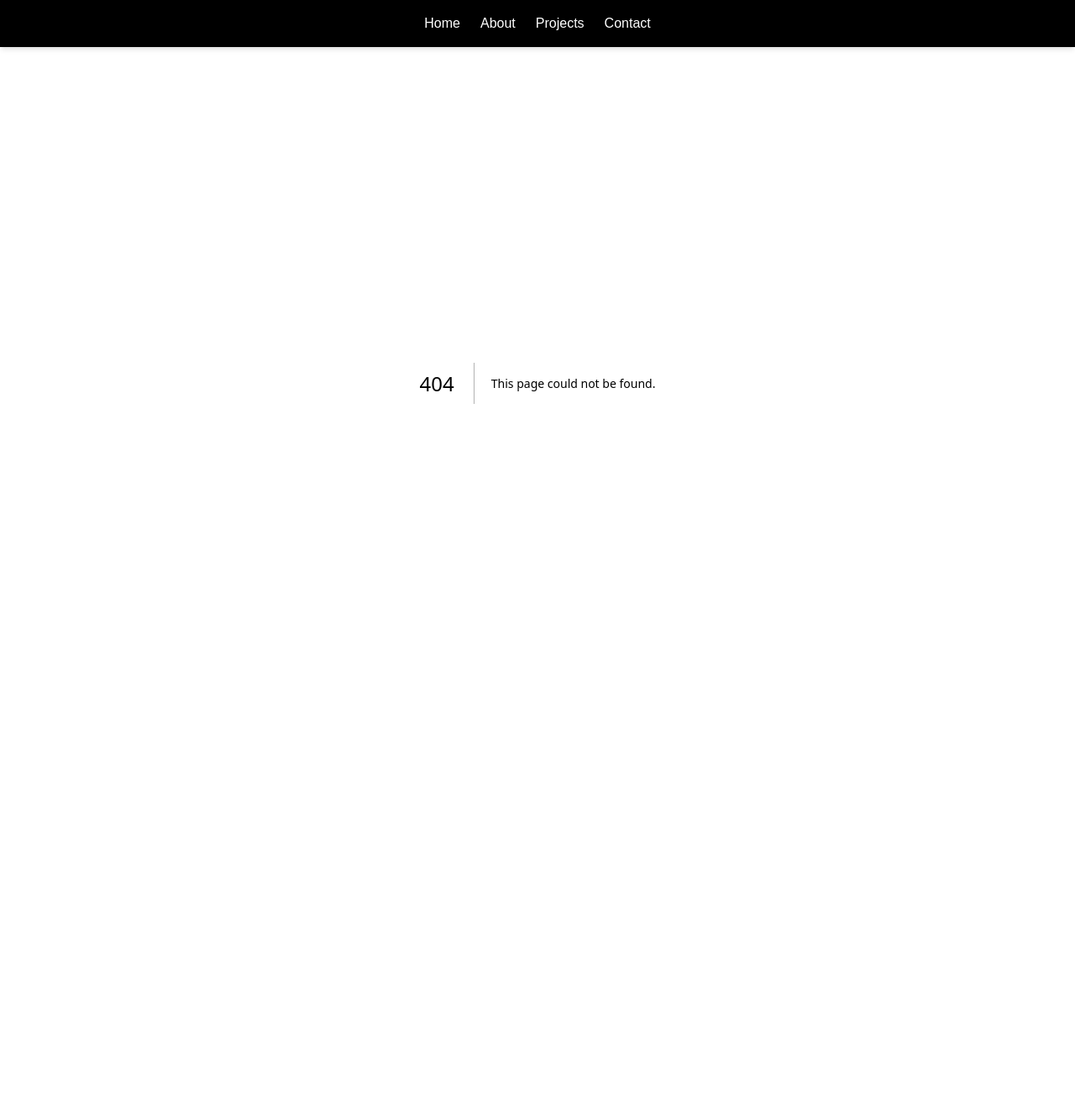
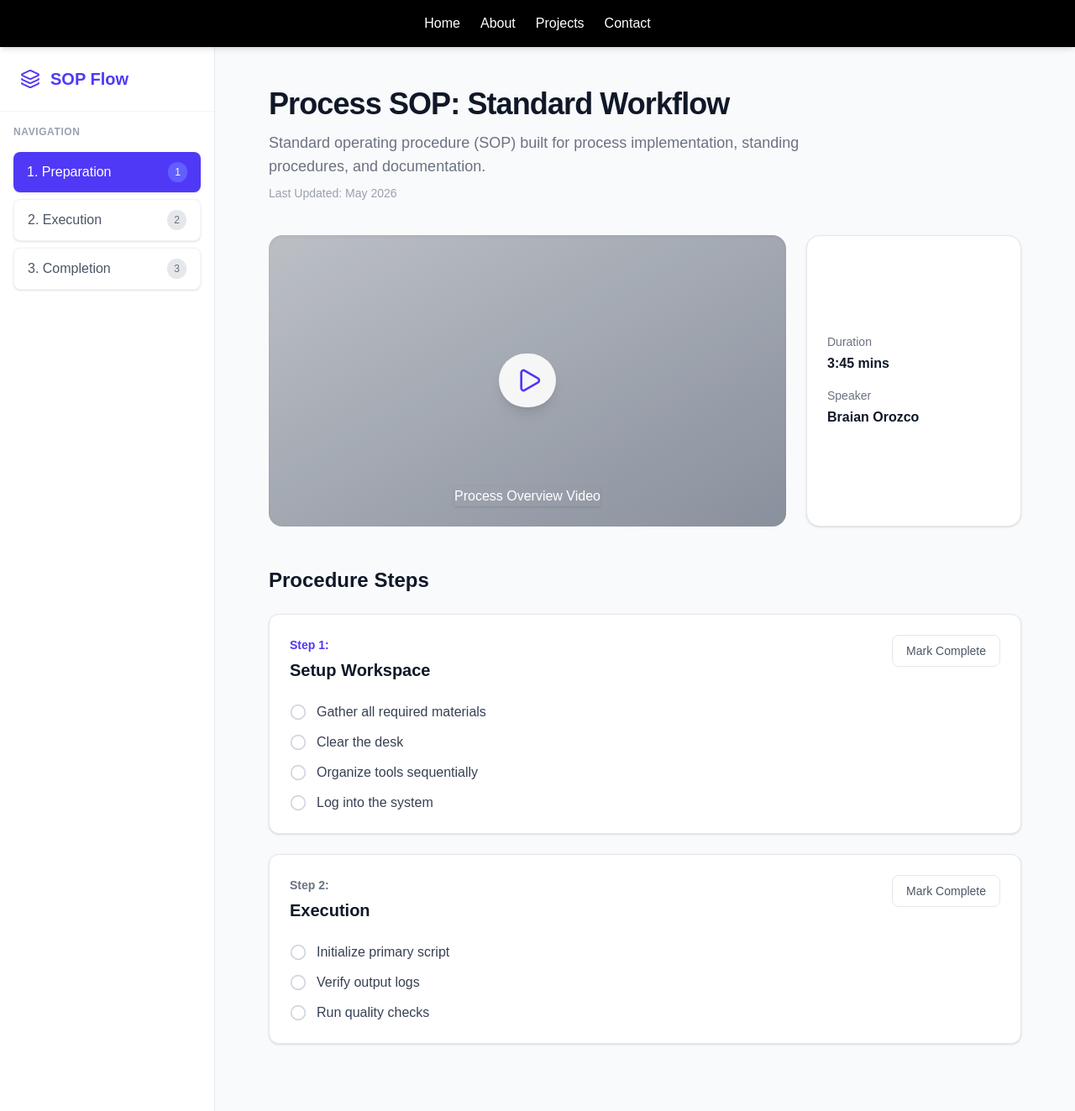
Before and after one commit to braianorozco10/nextjs-portfolio, a Next.js app: page /sop in a window 1280 px wide. Before the commit this address had no page. Shown: the whole page at 84% size. Before the commit the page ends 856 px from the top, so only its background shows below. Built offline with nearby package versions, Linux system fonts and the light colour scheme.

Commit message:
feat: add interactive SOP page

```diff
--- /dev/null
+++ b/src/app/sop/page.tsx
@@ -0,0 +1,215 @@
+'use client';
+
+import React, { useState } from 'react';
+import { motion } from 'framer-motion';
+import { Play, CheckCircle2, Circle, Layers } from 'lucide-react';
+
+export default function SOPPage(): React.JSX.Element {
+  const [completedSteps, setCompletedSteps] = useState<Record<string, boolean>>({});
+  const [activeTab, setActiveTab] = useState(1);
+
+  const toggleStep = (stepId: string) => {
+    setCompletedSteps((prev) => ({
+      ...prev,
+      [stepId]: !prev[stepId],
+    }));
+  };
+
+  const markSectionComplete = (stepIds: string[]) => {
+    setCompletedSteps((prev) => {
+      const next = { ...prev };
+      // Check if all are currently complete, if so, uncheck them. Otherwise, check them all.
+      const allComplete = stepIds.every((id) => next[id]);
+      stepIds.forEach((id) => {
+        next[id] = !allComplete;
+      });
+      return next;
+    });
+  };
+
+  return (
+    <div className="min-h-screen bg-[#f9fafb] flex font-sans">
+      {/* Sidebar */}
+      <aside className="w-64 bg-white border-r border-gray-200 hidden md:flex flex-col">
+        <div className="p-6 flex items-center space-x-3 text-indigo-600 font-bold text-xl border-b border-gray-100">
+          <Layers className="w-6 h-6" />
+          <span>SOP Flow</span>
+        </div>
+        <div className="p-4">
+          <p className="text-xs font-semibold text-gray-400 mb-4 tracking-wider uppercase">Navigation</p>
+          <nav className="space-y-2">
+            {[
+              { id: 1, label: 'Preparation' },
+              { id: 2, label: 'Execution' },
+              { id: 3, label: 'Completion' },
+            ].map((tab) => (
+              <button
+                key={tab.id}
+                onClick={() => setActiveTab(tab.id)}
+                className={`w-full flex items-center justify-between px-4 py-3 rounded-lg shadow-sm transition-colors ${
+                  activeTab === tab.id
+                    ? 'bg-indigo-600 text-white'
+                    : 'text-gray-600 hover:bg-gray-50 bg-white border border-gray-100'
+                }`}
+              >
+                <span className="font-medium">{tab.id}. {tab.label}</span>
+                <span className={`${
+                  activeTab === tab.id
+                    ? 'bg-indigo-500 text-white'
+                    : 'bg-gray-200 text-gray-500'
+                } text-xs px-2 py-1 rounded-full`}>
+                  {tab.id}
+                </span>
+              </button>
+            ))}
+          </nav>
+        </div>
+      </aside>
+
+      {/* Main Content */}
+      <main className="flex-1 overflow-y-auto p-8 lg:p-12">
+        <div className="max-w-4xl mx-auto">
+
+          {/* Header */}
+          <motion.div
+            initial={{ opacity: 0, y: -20 }}
+            animate={{ opacity: 1, y: 0 }}
+            className="mb-10"
+          >
+            <h1 className="text-4xl font-extrabold text-gray-900 mb-3 tracking-tight">
+              Process SOP: Standard Workflow
+            </h1>
+            <p className="text-gray-500 text-lg max-w-2xl">
+              Standard operating procedure (SOP) built for process implementation, standing procedures, and documentation.
+            </p>
+            <p className="text-sm text-gray-400 mt-2">Last Updated: May 2026</p>
+          </motion.div>
+
+          {/* Video Placeholder */}
+          <motion.div
+            initial={{ opacity: 0, scale: 0.95 }}
+            animate={{ opacity: 1, scale: 1 }}
+            transition={{ delay: 0.1 }}
+            className="mb-12 flex gap-6 flex-col lg:flex-row"
+          >
+            <div className="flex-1 bg-gradient-to-br from-gray-300 to-gray-400 rounded-2xl aspect-video flex items-center justify-center shadow-inner relative overflow-hidden group cursor-pointer">
+              <div className="absolute inset-0 bg-black/10 group-hover:bg-black/20 transition-colors" />
+              <div className="bg-white/90 p-4 rounded-full shadow-lg group-hover:scale-110 transition-transform z-10">
+                <Play className="w-8 h-8 text-indigo-600 ml-1" />
+              </div>
+              <p className="absolute bottom-6 font-medium text-white shadow-sm z-10">Process Overview Video</p>
+            </div>
+
+            <div className="lg:w-64 flex flex-col justify-center space-y-4 bg-white p-6 rounded-2xl border border-gray-200 shadow-sm">
+              <div>
+                <p className="text-sm text-gray-500 mb-1">Duration</p>
+                <p className="font-semibold text-gray-900">3:45 mins</p>
+              </div>
+              <div>
+                <p className="text-sm text-gray-500 mb-1">Speaker</p>
+                <p className="font-semibold text-gray-900">Braian Orozco</p>
+              </div>
+            </div>
+          </motion.div>
+
+          {/* Procedure Steps */}
+          <div className="mb-8">
+            <h2 className="text-2xl font-bold text-gray-900 mb-6">Procedure Steps</h2>
+
+            <div className="grid gap-6">
+              {/* Step 1 Card */}
+              <motion.div
+                initial={{ opacity: 0, y: 20 }}
+                animate={{ opacity: 1, y: 0 }}
+                transition={{ delay: 0.2 }}
+                className="bg-white rounded-xl border border-gray-200 p-6 shadow-sm hover:shadow-md transition-shadow"
+              >
+                <div className="flex justify-between items-start mb-4">
+                  <div>
+                    <span className="text-indigo-600 font-semibold text-sm">Step 1:</span>
+                    <h3 className="text-xl font-bold text-gray-900 mt-1">Setup Workspace</h3>
+                  </div>
+                  <button
+                    onClick={() => markSectionComplete(['1-1', '1-2', '1-3', '1-4'])}
+                    className="px-4 py-2 border border-gray-200 rounded-lg text-sm font-medium text-gray-600 hover:bg-gray-50 transition-colors"
+                  >
+                    {['1-1', '1-2', '1-3', '1-4'].every(id => completedSteps[id]) ? 'Unmark All' : 'Mark Complete'}
+                  </button>
+                </div>
+
+                <div className="space-y-3 mt-6">
+                  {[
+                    { id: '1-1', text: 'Gather all required materials' },
+                    { id: '1-2', text: 'Clear the desk' },
+                    { id: '1-3', text: 'Organize tools sequentially' },
+                    { id: '1-4', text: 'Log into the system' },
+                  ].map((item) => (
+                    <div
+                      key={item.id}
+                      onClick={() => toggleStep(item.id)}
+                      className="flex items-center space-x-3 cursor-pointer group"
+                    >
+                      {completedSteps[item.id] ? (
+                        <CheckCircle2 className="w-5 h-5 text-indigo-600 flex-shrink-0" />
+                      ) : (
+                        <Circle className="w-5 h-5 text-gray-300 group-hover:text-indigo-400 transition-colors flex-shrink-0" />
+                      )}
+                      <span className={`${completedSteps[item.id] ? 'text-gray-500 line-through' : 'text-gray-700'} transition-all select-none`}>
+                        {item.text}
+                      </span>
+                    </div>
+                  ))}
+                </div>
+              </motion.div>
+
+              {/* Step 2 Card */}
+              <motion.div
+                initial={{ opacity: 0, y: 20 }}
+                animate={{ opacity: 1, y: 0 }}
+                transition={{ delay: 0.3 }}
+                className="bg-white rounded-xl border border-gray-200 p-6 shadow-sm hover:shadow-md transition-shadow opacity-80"
+              >
+                <div className="flex justify-between items-start mb-4">
+                  <div>
+                    <span className="text-gray-500 font-semibold text-sm">Step 2:</span>
+                    <h3 className="text-xl font-bold text-gray-900 mt-1">Execution</h3>
+                  </div>
+                  <button
+                    onClick={() => markSectionComplete(['2-1', '2-2', '2-3'])}
+                    className="px-4 py-2 border border-gray-200 rounded-lg text-sm font-medium text-gray-600 hover:bg-gray-50 transition-colors"
+                  >
+                    {['2-1', '2-2', '2-3'].every(id => completedSteps[id]) ? 'Unmark All' : 'Mark Complete'}
+                  </button>
+                </div>
+
+                <div className="space-y-3 mt-6">
+                  {[
+                    { id: '2-1', text: 'Initialize primary script' },
+                    { id: '2-2', text: 'Verify output logs' },
+                    { id: '2-3', text: 'Run quality checks' },
+                  ].map((item) => (
+                    <div
+                      key={item.id}
+                      onClick={() => toggleStep(item.id)}
+                      className="flex items-center space-x-3 cursor-pointer group"
+                    >
+                      {completedSteps[item.id] ? (
+                        <CheckCircle2 className="w-5 h-5 text-indigo-600 flex-shrink-0" />
+                      ) : (
+                        <Circle className="w-5 h-5 text-gray-300 group-hover:text-indigo-400 transition-colors flex-shrink-0" />
+                      )}
+                      <span className={`${completedSteps[item.id] ? 'text-gray-500 line-through' : 'text-gray-700'} transition-all select-none`}>
+                        {item.text}
+                      </span>
+                    </div>
+                  ))}
+                </div>
+              </motion.div>
+
+            </div>
+          </div>
+        </div>
+      </main>
+    </div>
+  );
+}
```
